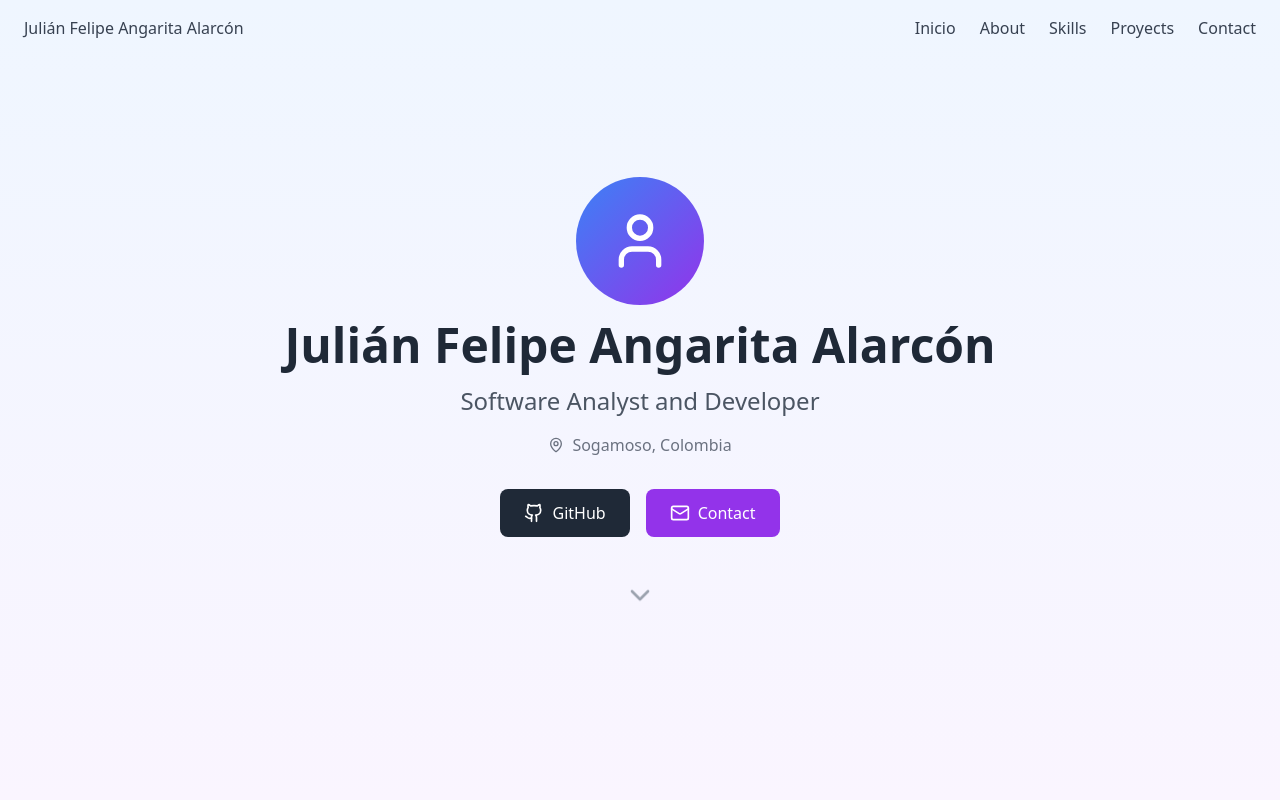
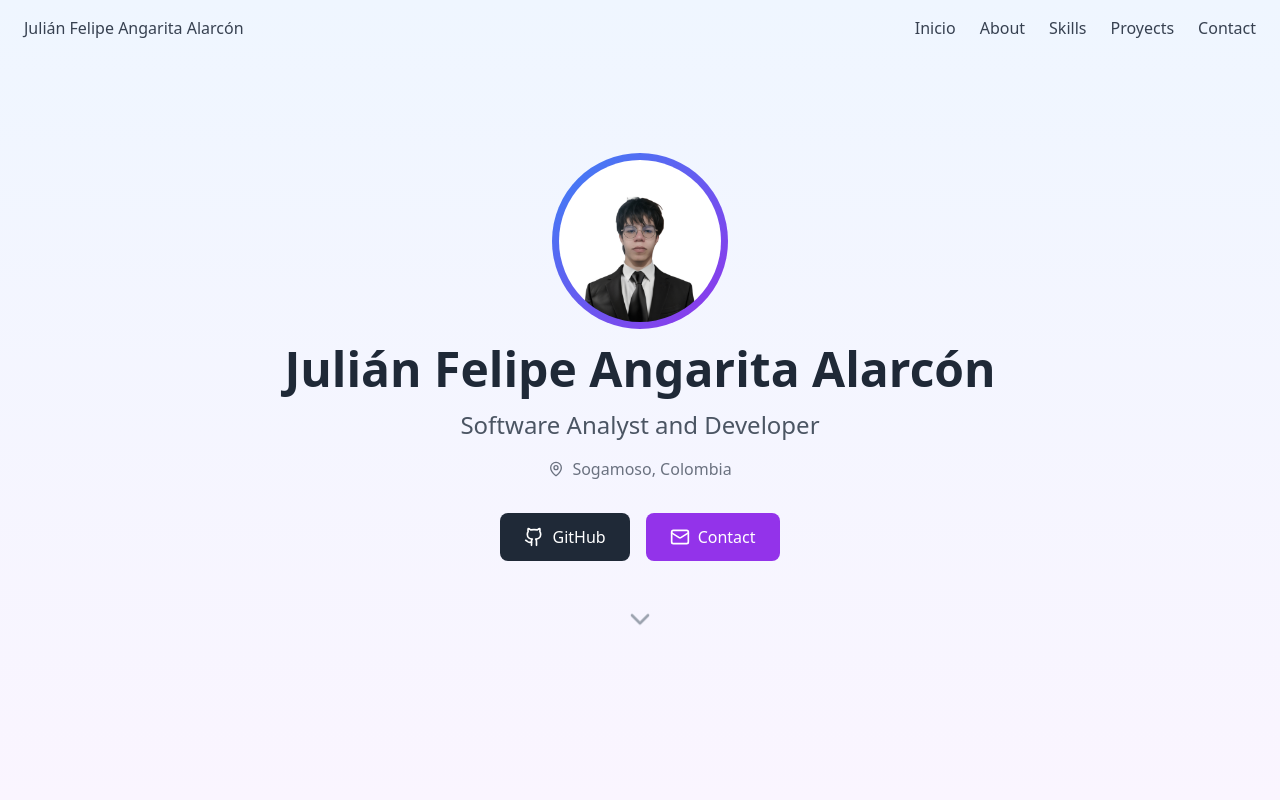
Before and after one commit to Juliangaritaa/PROYECTOPORTAFOLIOREACT, a React (Vite) app in the folder PROYECTOPORTAFOLIOREACT/: page / in a window 1280 px wide. Shown: the top 800 px of the page. Built offline with nearby package versions, Linux system fonts and the light colour scheme.

Commit message:
add the julian profile foto on hero module

```diff
--- a/PROYECTOPORTAFOLIOREACT/src/components/Hero.tsx
+++ b/PROYECTOPORTAFOLIOREACT/src/components/Hero.tsx
@@ -26,12 +26,17 @@ const Hero: React.FC<HeroProps> = ({ scrollToSection }) => {
             >
                 <motion.div className="mb-8" variants={staggerItem}>
                     <motion.div
-                        className="w-24 h-24 sm:w-32 sm:h-32 bg-gradient-to-br from-blue-500 to-purple-600 rounded-full mx-auto mb-4 sm:mb-6 flex items-center justify-center"
+                        className="w-36 h-36 sm:w-44 sm:h-44 bg-gradient-to-br from-blue-500 to-purple-600 rounded-full mx-auto mb-4 sm:mb-6 flex items-center justify-center"
                         variants={scaleIn}
                         whileHover={{ scale: 1.1 }}
                         transition={{ duration: 0.3 }}
                     >
-                        <User className="w-16 h-16 text-white" />
+                    <img
+                        src="/images/foto-con-traje-pagina.jpg"
+                        alt="Foto de perfil"
+                        className="w-[92%] h-[92%] object-cover rounded-full"
+                    />
+
                     </motion.div>
 
                     <motion.h1
```
Also changed, not shown: PROYECTOPORTAFOLIOREACT/public/images/foto-con-traje-pagina.jpg (added).
